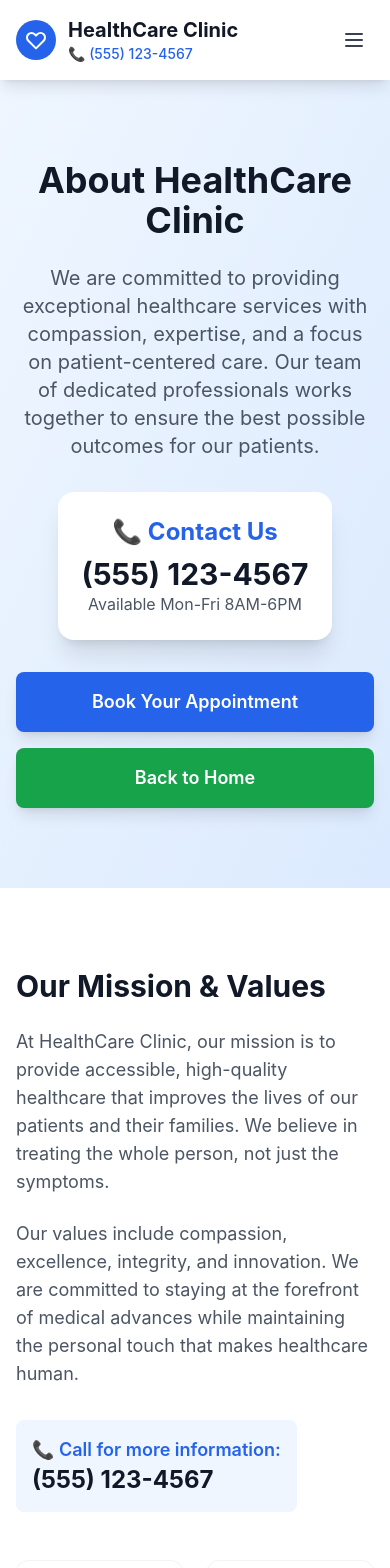
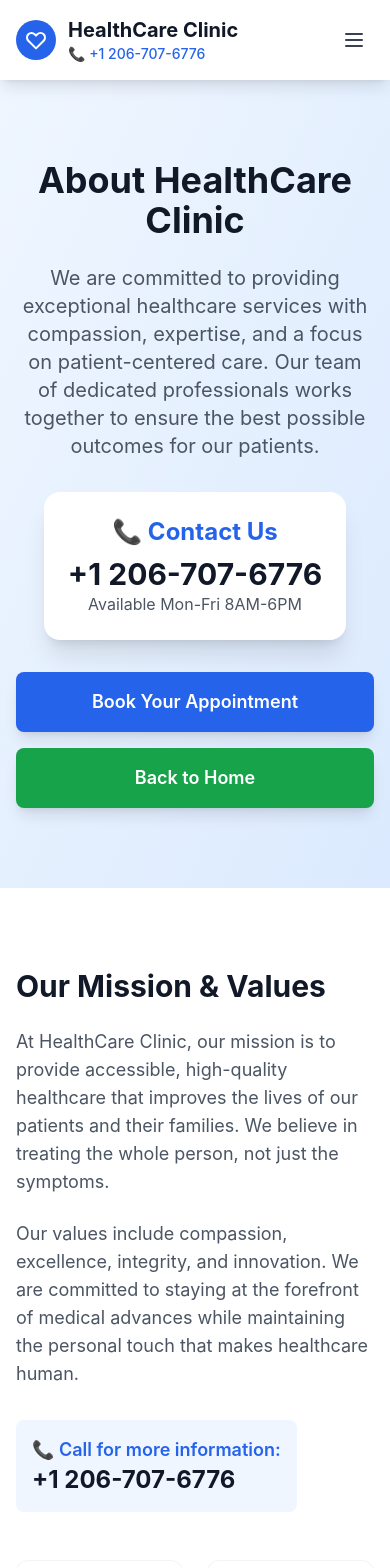
Before and after one commit to DaniyalAlam002/reacttrackingbooking, a React (Vite) app: page /about in a window 390 px wide. Shown: the top 1568 px of the page. Built offline with nearby package versions, Linux system fonts and the light colour scheme.

Commit message:
Update phone numbers across multiple components and add .gitignore file

```diff
--- a/src/components/Footer.jsx
+++ b/src/components/Footer.jsx
@@ -20,7 +20,7 @@ const Footer = () => {
             <div className="space-y-2">
               <p className="flex items-center space-x-2">
                 <span className="text-primary-400">📞</span>
-                <span className="font-medium">(555) 123-4567</span>
+                <span className="font-medium">+1 206-707-6776</span>
               </p>
               <p className="flex items-center space-x-2">
                 <span className="text-primary-400">📍</span>
@@ -59,7 +59,7 @@ const Footer = () => {
         <div className="border-t border-gray-800 mt-8 pt-8 text-center">
           <p className="text-gray-400">
             © 2024 HealthCare Clinic. All rights reserved. |
-            <span className="text-primary-400 font-medium ml-1">📞 (555) 123-4567</span>
+            <span className="text-primary-400 font-medium ml-1">📞 +1 206-707-6776</span>
           </p>
         </div>
       </div>
--- a/src/components/Header.jsx
+++ b/src/components/Header.jsx
@@ -18,7 +18,7 @@ const Header = () => {
             </div>
             <div>
               <h1 className="text-xl font-bold text-gray-900">HealthCare Clinic</h1>
-              <p className="text-sm text-primary-600 font-medium">📞 (555) 123-4567</p>
+              <p className="text-sm text-primary-600 font-medium">📞 +1 206-707-6776</p>
             </div>
           </div>
 
--- a/src/pages/About.jsx
+++ b/src/pages/About.jsx
@@ -68,7 +68,7 @@ const About = () => {
           {/* Phone Number Display */}
           <div className="bg-white rounded-2xl p-6 shadow-xl mb-8 inline-block">
             <p className="text-2xl font-bold text-primary-600 mb-2">📞 Contact Us</p>
-            <p className="text-3xl font-bold text-gray-900">(555) 123-4567</p>
+            <p className="text-3xl font-bold text-gray-900">+1 206-707-6776</p>
             <p className="text-gray-600">Available Mon-Fri 8AM-6PM</p>
           </div>
 
@@ -106,7 +106,7 @@ const About = () => {
               {/* Phone Number Display */}
               <div className="bg-primary-50 rounded-lg p-4 inline-block">
                 <p className="text-lg font-semibold text-primary-600">📞 Call for more information:</p>
-                <p className="text-2xl font-bold text-gray-900">(555) 123-4567</p>
+                <p className="text-2xl font-bold text-gray-900">+1 206-707-6776</p>
               </div>
             </div>
 
@@ -225,7 +225,7 @@ const About = () => {
           {/* Phone Number Display */}
           <div className="bg-white rounded-2xl p-6 shadow-xl mb-8 inline-block">
             <p className="text-2xl font-bold text-primary-600 mb-2">📞 Call us now:</p>
-            <p className="text-3xl font-bold text-gray-900">(555) 123-4567</p>
+            <p className="text-3xl font-bold text-gray-900">+1 206-707-6776</p>
           </div>
 
           <div className="flex flex-col sm:flex-row gap-4 justify-center">
--- a/src/pages/Booking.jsx
+++ b/src/pages/Booking.jsx
@@ -75,7 +75,7 @@ const Booking = () => {
           {/* Phone Number Display */}
           <div className="mt-6 p-4 bg-primary-50 rounded-lg inline-block">
             <p className="text-lg font-semibold text-primary-600">📞 Need help? Call us:</p>
-            <p className="text-2xl font-bold text-gray-900">(555) 123-4567</p>
+            <p className="text-2xl font-bold text-gray-900">+1 206-707-6776</p>
           </div>
         </div>
 
--- a/src/pages/Home.jsx
+++ b/src/pages/Home.jsx
@@ -44,7 +44,7 @@ const Home = () => {
             {/* Phone Number Display */}
             <div className="bg-white rounded-2xl p-6 shadow-xl mb-8 inline-block">
               <p className="text-2xl font-bold text-primary-600 mb-2">📞 Call Us Now</p>
-              <p className="text-3xl font-bold text-gray-900">(555) 123-4567</p>
+              <p className="text-3xl font-bold text-gray-900">+1 206-707-6776</p>
               <p className="text-gray-600">Available Mon-Fri 8AM-6PM</p>
             </div>
 
@@ -180,7 +180,7 @@ const Home = () => {
             {/* Phone Number Display */}
             <div className="mt-6 p-4 bg-primary-50 rounded-lg inline-block">
               <p className="text-lg font-semibold text-primary-600">📞 Call us directly:</p>
-              <p className="text-2xl font-bold text-gray-900">(555) 123-4567</p>
+              <p className="text-2xl font-bold text-gray-900">+1 206-707-6776</p>
             </div>
           </div>
 
```
Also changed, not shown: 1 other file (tests, documents, lock files or other folders).
